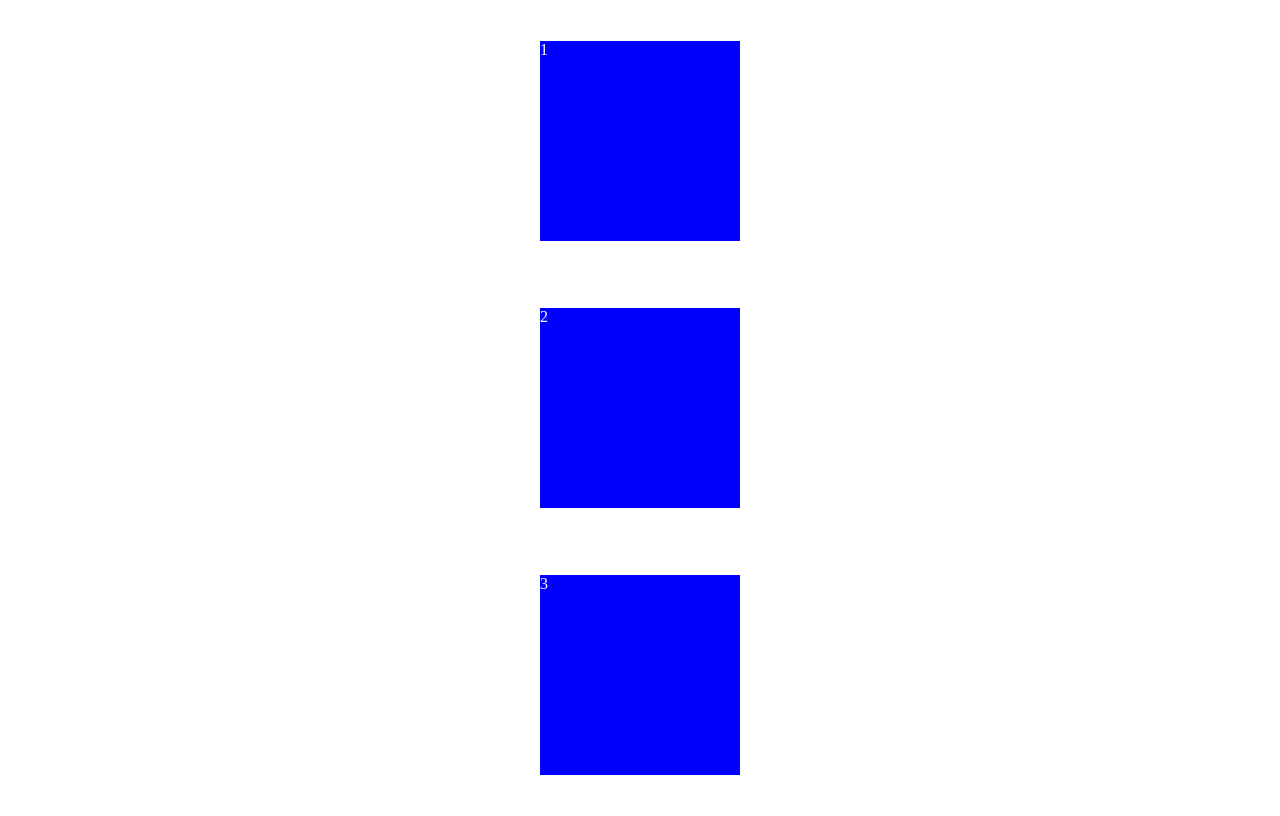
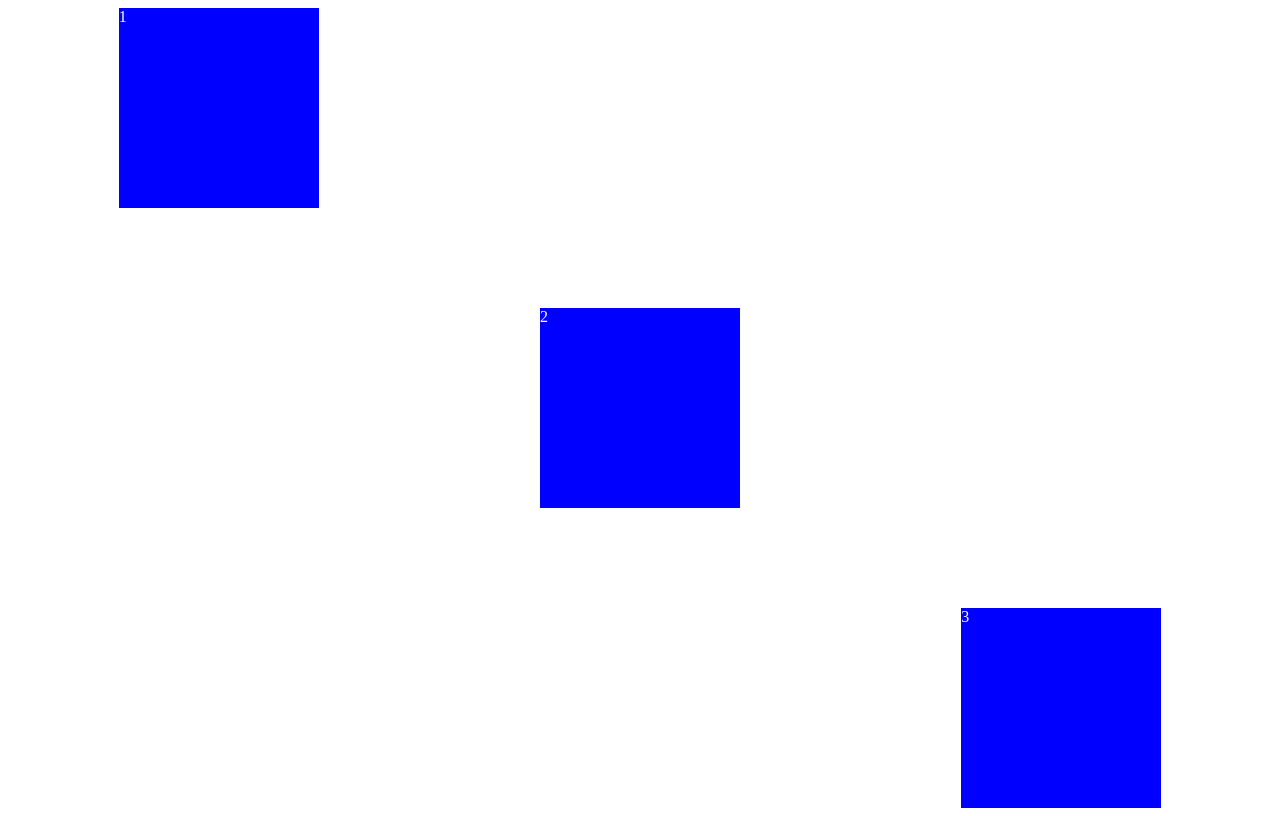
Before and after one commit to DoubleS-Lee/scss-masterclass, a plain HTML site: page index.html in a window 1280 px wide. Drawn offline with Linux system fonts and the light colour scheme.

Commit message:
1.4:align-self

```diff
--- a/index.html
+++ b/index.html
@@ -7,10 +7,10 @@
     <title>(S)CSS Masterclass</title>
 </head>
 <body>
-    <div class='wrapper'>
-        <div class='box'>1</div>
-        <div class='box'>2</div>
-        <div class='box'>3</div>
+    <div class='father'>
+        <div class='child'>1</div>
+        <div class='child'>2</div>
+        <div class='child'>3</div>
     </div>
 </body>
 </html>
--- a/styles.css
+++ b/styles.css
@@ -1,17 +1,21 @@
-.wrapper {
+.father {
   display: flex;
-  /* axis 방향 변경 */
-  flex-direction: column;
   /* main axis */
   justify-content: space-around;
-  /* cross axis */
-  align-items: center;
   height: 100vh;
 }
 
-.box {
+.child {
   background: blue;
   height: 200px;
   width: 200px;
   color: white;
 }
+
+.child:nth-child(2) {
+  align-self: center;
+}
+
+.child:nth-child(3) {
+  align-self: flex-end;
+}
```
